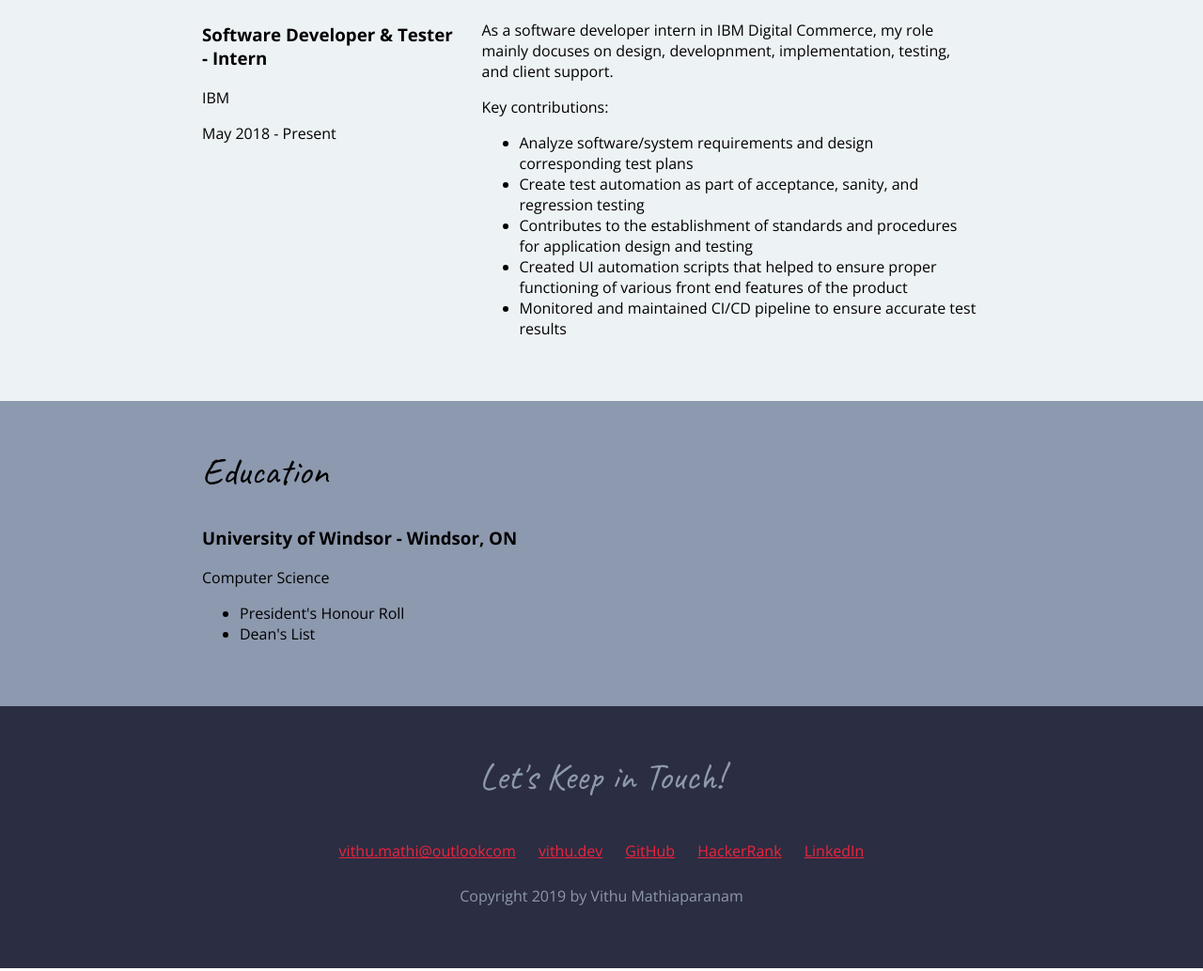
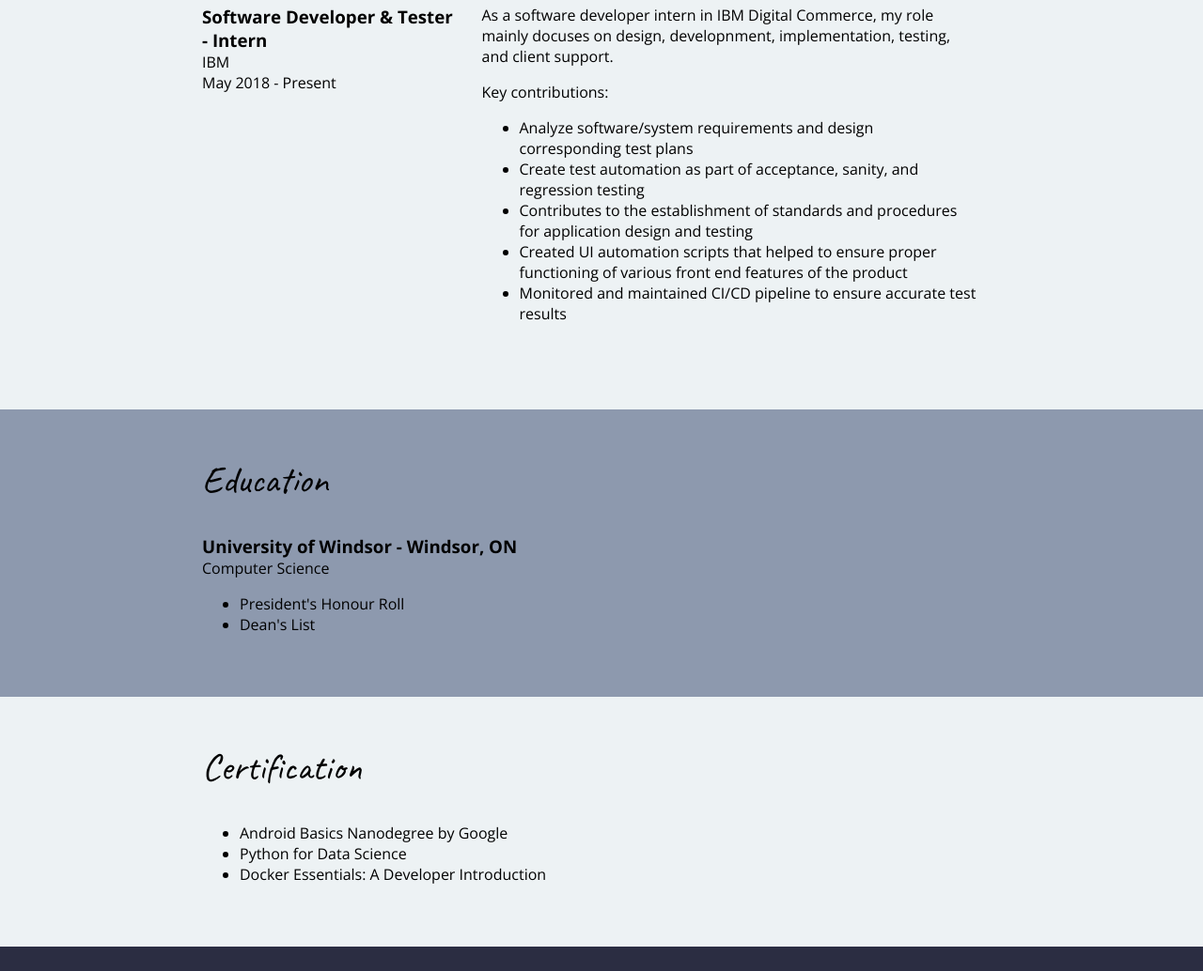
Before and after one commit to vithumathi/portfolio, a plain HTML site: page portfolio-v1/index.html in a window 1280 px wide. Shown: the part 500-1534 px from the top of the page at 94% size. Drawn offline with nearby package versions, Linux system fonts and the light colour scheme.

Commit message:
added portfolio v2 initial stage

```diff
--- a/portfolio-v1/css/style.css
+++ b/portfolio-v1/css/style.css
@@ -12,12 +12,6 @@ html {
     font-family: 'Open Sans', sans-serif;
     margin: 0;
   }
-  a {
-      color: #EF233C;
-  }
-  a:hover {
-      text-decoration: none;
-  }
   h1, h2 {
     font-family: 'Caveat', cursive;
     font-weight: 400;
@@ -28,6 +22,15 @@ html {
   h2 {
     font-size: 40px;
     margin-top: 0;
+  }
+  h3 {
+    margin: 0;
+  }
+  a {
+    color: #EF233C;
+  }
+  a:hover {
+      text-decoration: none;
   }
   .content-wrap {
     max-width: 950px;
@@ -40,12 +43,13 @@ html {
     width: 35%;
     float: left;
     padding-right: 3%;
-    min-height: 175px;
   }
   .col-wide {
     width: 62%;
     float: left;
-    min-height: 175px;
+  }
+  .uppercase {
+    text-transform: uppercase;
   }
 
 /* Header & Footer
@@ -84,16 +88,21 @@ footer {
 }
 
 
-
 /* Work experience
 --------------------------------------------------*/
 
 .work {
     background: #EDF2F4;
 }
-
-
-
+h3 ~ p {
+  margin: 0;
+}
+.job-desc p:first-of-type {
+  margin-top: 0;
+}
+.job-desc {
+  margin-bottom: 25px;
+}
 
 /* Education
 --------------------------------------------------*/
@@ -101,3 +110,13 @@ footer {
 .education {
     background: #8D99AE;
 }
+p + h3 {
+  margin-top: 30px;
+}
+
+/* Certification
+--------------------------------------------------*/
+
+.certification {
+  background: #EDF2F4;
+}
--- a/portfolio-v1/index.html
+++ b/portfolio-v1/index.html
@@ -1,16 +1,8 @@
-<!--Tells the the browser what HTML version the page is written in. This particular doc type is for HTML5-->
 <!DOCTYPE html>
-<!--html is the root element | lang attribute-->
 <html lang="en">
-<!--head tag is the brains of the page. Info required to run the page is added here-->
 <head>
-    <!--meta tags are added to provide more information about the page-->
-    <!--UTF-8 is to ensure special characters like round quotes or accented E's are rendered properly. This
-    refers to the unicode 8-bit character encoding.-->
     <meta charset="UTF-8">
-    <!--this is for more responsive layouts to make sure CSS on mobile devices are rendered properly-->
     <meta name="viewport" content="width=device-width, initial-scale=1.0">
-    <!--Page title - appeats in page results, bookmars, and the browser tab-->
     <title>Vithu Mathiaparanam | Resume</title>
     <link href="https://fonts.googleapis.com/css?family=Caveat|Open+Sans:400,700&display=swap" rel="stylesheet">
     <link type="text/css" rel="stylesheet" href="css/style.css">
@@ -35,18 +27,16 @@
                 <h2>Work Experience</h2>
 
                 <div class="col-narrow">
-                    <!-- Job Details: copy this whole block to add more jobs -->
+                    <!-- Job Details -->
                     <h3>Software Developer & Tester - Intern</h3>
-                    <p>IBM</p>
+                    <p class="uppercase">IBM</p>
                     <p>May 2018 - Present</p>
                 </div>
-                <div class="col-wide">
-                    <!-- Add as many paragraphs as you need. -->
+                <div class="col-wide job-desc">
                     <p>As a software developer intern in IBM Digital Commerce, my role mainly docuses on design, developnment,
                         implementation, testing, and client support.
                     </p>
 
-                    <!-- This list can be deleted if you don't want to use it. -->
                     <p>Key contributions:</p>
                     <ul>
                         <li>Analyze software/system requirements and design corresponding test plans</li>
@@ -67,7 +57,7 @@
             <div class="content-wrap">
                 <h2>Education</h2>
 
-                <!-- School details: copy this whole block to add more schools. -->
+                <!-- School details -->
                 <h3>University of Windsor - Windsor, ON</h3>
                 <p>Computer Science</p>
                 <ul>
@@ -77,6 +67,21 @@
                 <!-- End of school details. -->
             </div>
         </section>
+
+         <!-- // Certification -->
+         <section class="certification">
+            <div class="content-wrap">
+                <h2>Certification</h2>
+
+                <!-- Certification details -->
+                <ul>
+                    <li>Android Basics Nanodegree by Google</li>
+                    <li>Python for Data Science</li>
+                    <li>Docker Essentials: A Developer Introduction</li>
+                </ul>
+                <!-- End of certification details. -->
+            </div>
+        </section>
     </main>
 
     <!-- // Footer & contact info -->
@@ -84,7 +89,7 @@
         <div class="content-wrap">
             <h2>Let's Keep in Touch!</h2>
 
-            <!-- Social media and contact links. Add or remove any networks. -->
+            <!-- Social media and contact links. -->
             <div class="contact-info">
                 <a href="mailto:vithu.mathi@outlook.com">vithu.mathi@outlookcom</a>
                 <a href="http://vithu.dev" target="_blank">vithu.dev</a>
```
